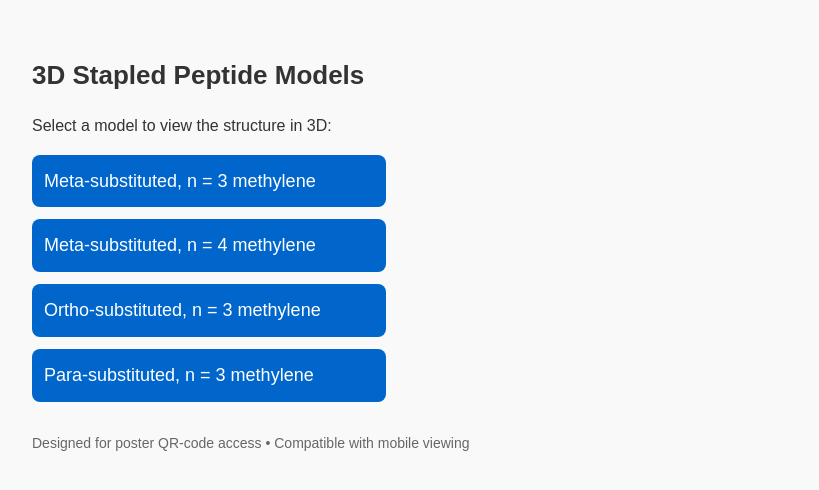
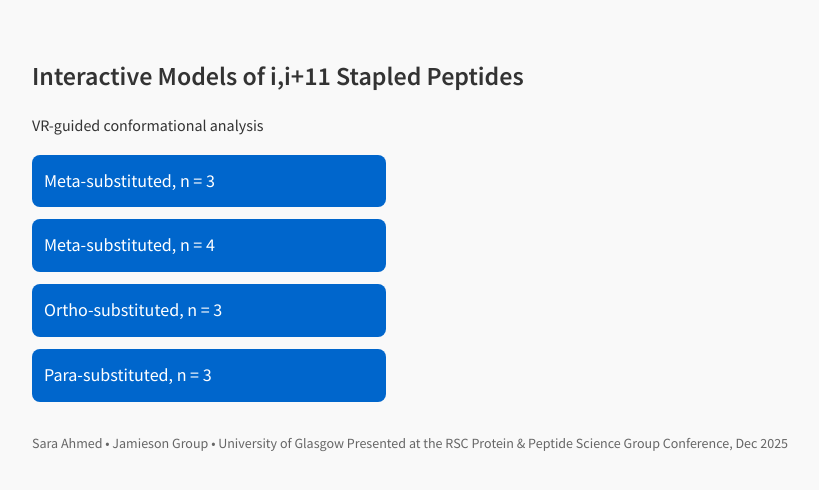
Before and after one commit to sara02ahmed-a11y/peptide-staple-viewer, a plain HTML site: page index.html in a window 1280 px wide. Shown: the whole page, without its empty margins (6-825 px from the left). Drawn offline with Linux system fonts and the light colour scheme.

Commit message:
Update index.html

```diff
--- a/index.html
+++ b/index.html
@@ -3,9 +3,12 @@
 <head>
 <meta charset="UTF-8">
 <title>Stapled Peptidomimetic Models</title>
+
+<link href="https://fonts.googleapis.com/css2?family=Source+Sans+Pro:wght@300;400;600&display=swap" rel="stylesheet">
+
 <style>
     body {
-        font-family: Arial, sans-serif;
+        font-family: 'Source Sans Pro', sans-serif;
         padding: 30px;
         background: #f9f9f9;
         line-height: 1.6;
@@ -14,6 +17,7 @@
     h1 {
         font-size: 26px;
         margin-bottom: 10px;
+        font-weight: 600;
     }
     .model-button {
         display: block;
@@ -25,36 +29,35 @@
         border-radius: 8px;
         font-size: 18px;
         width: 330px;
-    }
-    .model-button:hover {
-        background: #0052a3;
+        font-weight: 400;
     }
 </style>
 </head>
 
 <body>
 
-<h1>3D Stapled Peptide Models</h1>
-<p>Select a model to view the structure in 3D:</p>
+<h1>Interactive Models of i,i+11 Stapled Peptides</h1>
+<p>VR-guided conformational analysis</p>
 
 <a class="model-button" href="meta_C3.html" target="_blank">
-    Meta-substituted, n = 3 methylene
+    Meta-substituted, n = 3
 </a>
 
 <a class="model-button" href="meta_C4.html" target="_blank">
-    Meta-substituted, n = 4 methylene
+    Meta-substituted, n = 4
 </a>
 
 <a class="model-button" href="ortho_C3.html" target="_blank">
-    Ortho-substituted, n = 3 methylene
+    Ortho-substituted, n = 3
 </a>
 
 <a class="model-button" href="para_C3.html" target="_blank">
-    Para-substituted, n = 3 methylene
+    Para-substituted, n = 3
 </a>
 
 <p style="margin-top: 30px; font-size: 14px; color: #666;">
-Designed for poster QR-code access • Compatible with mobile viewing
+Sara Ahmed • Jamieson Group • University of Glasgow
+Presented at the RSC Protein & Peptide Science Group Conference, Dec 2025
 </p>
 
 </body>
```
